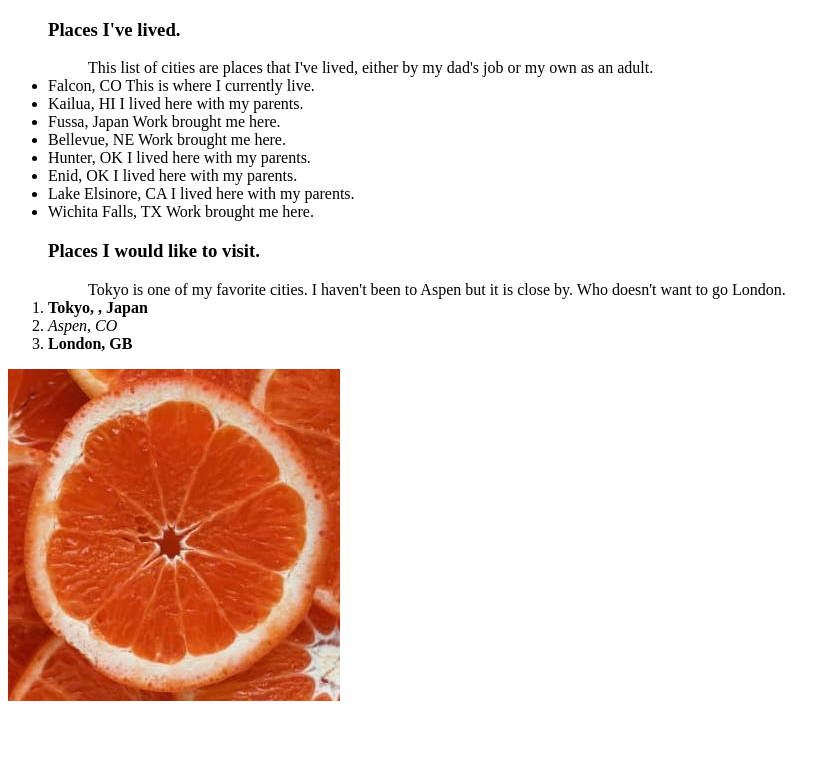
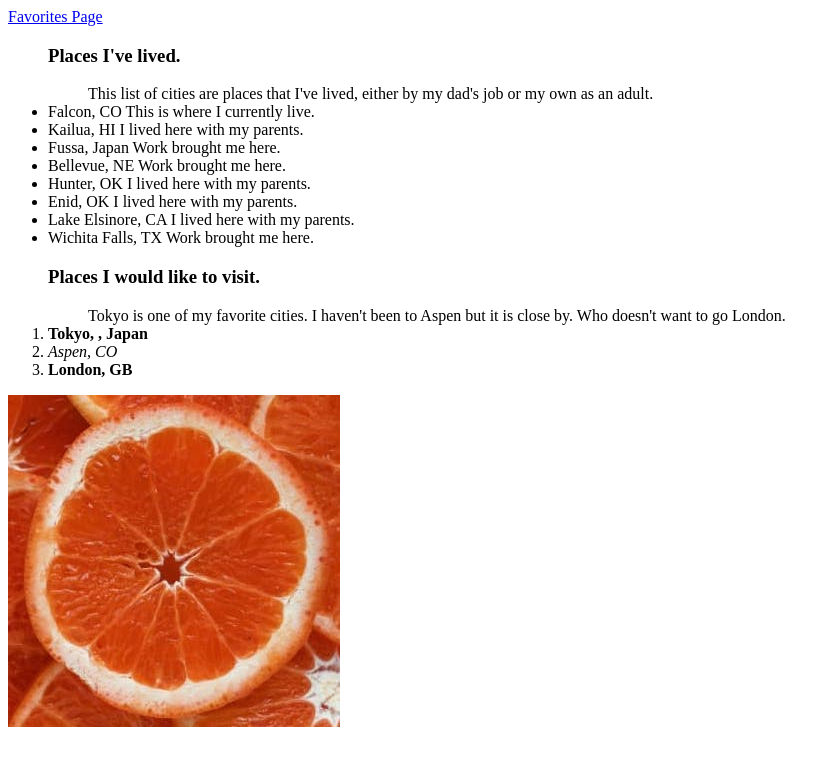
Before and after one commit to barrym07/html-exercise, a plain HTML site: page index.html in a window 1280 px wide. Shown: the whole page, without its empty margins (0-840 px from the left). Drawn offline with Linux system fonts and the light colour scheme.

Commit message:
added link to favorites page

```diff
--- a/index.html
+++ b/index.html
@@ -6,6 +6,7 @@
 </head>
 
 <body>
+  <div><a href="favorites.html">Favorites Page</a></div>
   <ul>
     <h3>Places I've lived.</h3>
     <dd>
```
